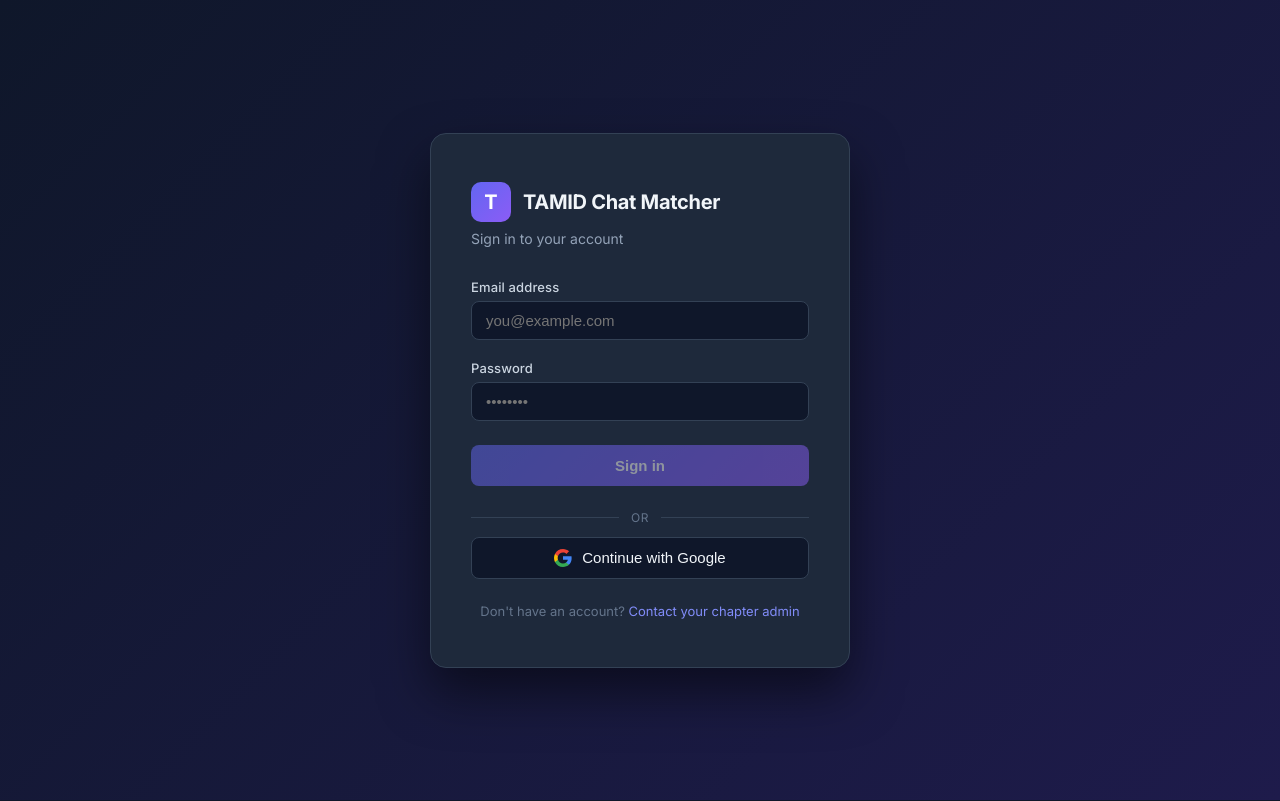
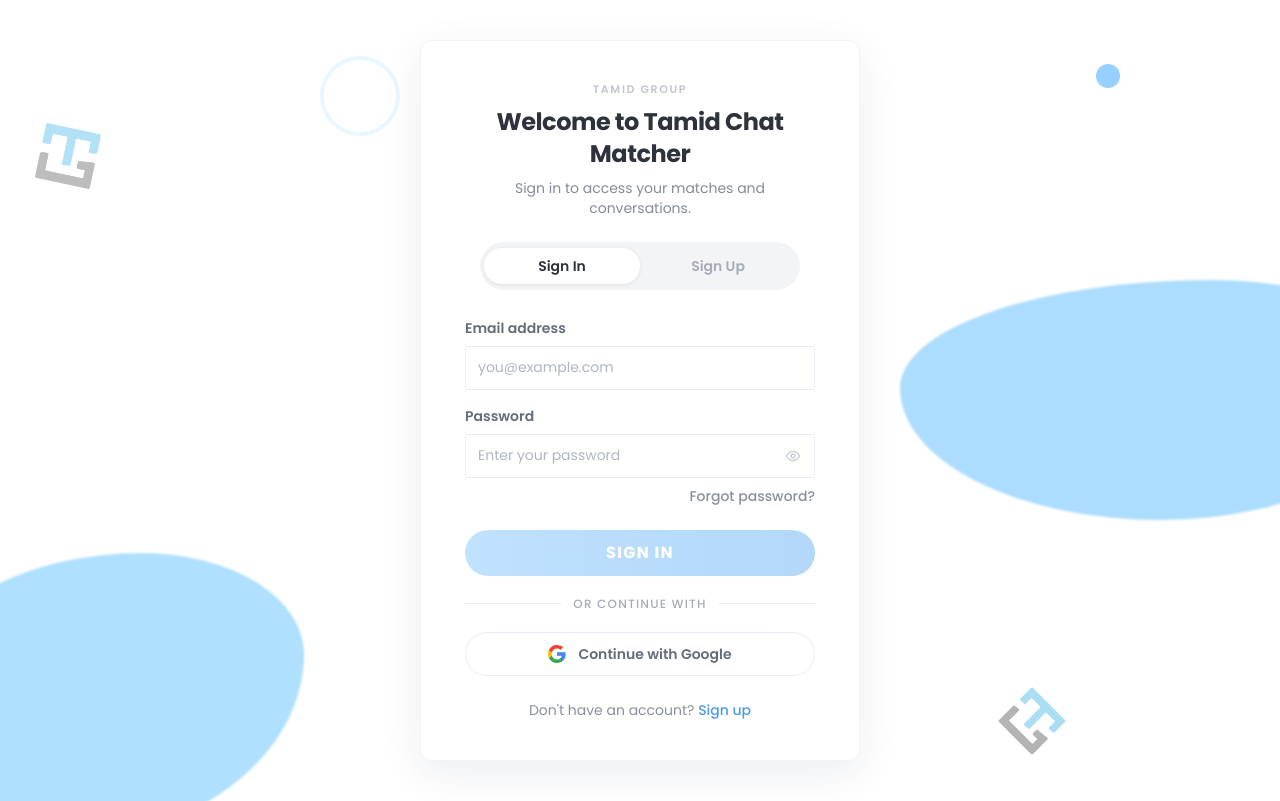
Before and after one commit to rioquinn11/tamidchatmatcher, a React (Vite) app in the folder frontend/: page /login in a window 1280 px wide. Built offline with nearby package versions, Linux system fonts and the light colour scheme; the HTML template or start-up script is replaced by a standard one.

Commit message:
implemented login frontend revamp

```diff
--- a/frontend/package.json
+++ b/frontend/package.json
@@ -16,7 +16,9 @@
     "react-router-dom": "^6.28.0"
   },
   "devDependencies": {
+    "@tailwindcss/vite": "^4.2.2",
     "@vitejs/plugin-react": "^4.3.4",
+    "tailwindcss": "^4.2.2",
     "vite": "^6.0.11"
   }
 }
--- a/frontend/src/index.css
+++ b/frontend/src/index.css
@@ -1,23 +1,21 @@
+@import url('https://fonts.googleapis.com/css2?family=Poppins:wght@400;500;600;700&display=swap');
+@import "tailwindcss";
+
+@layer base {
   *, *::before, *::after {
     box-sizing: border-box;
-  margin: 0;
-  padding: 0;
   }
 
   body {
-  font-family: 'Inter', -apple-system, BlinkMacSystemFont, 'Segoe UI', sans-serif;
-  background-color: #0f172a;
-  color: #f1f5f9;
+    margin: 0;
     min-height: 100vh;
+    font-family: 'Poppins', 'Inter', -apple-system, BlinkMacSystemFont, 'Segoe UI', sans-serif;
     -webkit-font-smoothing: antialiased;
+    background: #ffffff;
+    color: #2e323a;
   }
 
   #root {
     min-height: 100vh;
-  display: flex;
-  flex-direction: column;
   }
-
-@keyframes spin {
-  to { transform: rotate(360deg); }
 }
--- a/frontend/src/pages/Login.jsx
+++ b/frontend/src/pages/Login.jsx
@@ -3,14 +3,26 @@
 import { loginUser } from '../api/users';
 import { supabase } from '../lib/supabase';
 
+const TAB_SIGN_IN = 'signin';
+const TAB_SIGN_UP = 'signup';
+
 export default function Login() {
   const navigate = useNavigate();
-  const [form, setForm] = useState({ email: '', password: '' });
+  const [tab, setTab] = useState(TAB_SIGN_IN);
+  const [form, setForm] = useState({ name: '', email: '', password: '', confirm: '' });
   const [error, setError] = useState('');
   const [loading, setLoading] = useState(false);
+  const [showPassword, setShowPassword] = useState(false);
+
+  const isSignIn = tab === TAB_SIGN_IN;
 
   const handleChange = (e) => {
     setForm((prev) => ({ ...prev, [e.target.name]: e.target.value }));
+    setError('');
+  };
+
+  const switchTab = (next) => {
+    setTab(next);
     setError('');
   };
 
@@ -18,18 +30,15 @@
     setError('');
     const { error } = await supabase.auth.signInWithOAuth({
       provider: 'google',
-      options: {
-        redirectTo: `${window.location.origin}/auth/callback`,
-      },
+      options: { redirectTo: `${window.location.origin}/auth/callback` },
     });
     if (error) setError(error.message);
   };
 
-  const handleSubmit = async (e) => {
+  const handleSignIn = async (e) => {
     e.preventDefault();
     setLoading(true);
     setError('');
-
     try {
       const data = await loginUser(form.email, form.password);
       localStorage.setItem('token', data.access_token);
@@ -41,20 +50,119 @@
     }
   };
 
+  const handleSignUp = async (e) => {
+    e.preventDefault();
+    if (form.password !== form.confirm) {
+      setError('Passwords do not match.');
+      return;
+    }
+    setLoading(true);
+    setError('');
+    try {
+      const { error } = await supabase.auth.signUp({
+        email: form.email,
+        password: form.password,
+        options: {
+          data: { full_name: form.name },
+          emailRedirectTo: `${window.location.origin}/auth/callback`,
+        },
+      });
+      if (error) throw error;
+      setError('');
+      setTab(TAB_SIGN_IN);
+      setForm((prev) => ({ ...prev, name: '', confirm: '' }));
+      alert('Check your email to confirm your account, then sign in.');
+    } catch (err) {
+      setError(err.message || 'Could not create account. Please try again.');
+    } finally {
+      setLoading(false);
+    }
+  };
+
+  const canSubmitSignIn = form.email && form.password;
+  const canSubmitSignUp = form.name && form.email && form.password && form.confirm;
+
   return (
-    <div style={styles.page}>
-      <div style={styles.card}>
-        {/* Logo / Brand */}
-        <div style={styles.brand}>
-          <div style={styles.logoMark}>T</div>
-          <h1 style={styles.brandName}>TAMID Chat Matcher</h1>
+    <main className="relative min-h-screen overflow-hidden bg-white px-6 py-10 sm:px-10">
+      {/* --- decorative background --- */}
+      <div className="pointer-events-none absolute inset-0">
+        <div className="absolute -bottom-10 -left-20 h-72 w-96 rounded-[58%_42%_65%_35%/45%_35%_65%_55%] bg-[#8ED3FF] opacity-70 blur-[1px]" />
+        <div className="absolute right-[-140px] top-1/2 h-60 w-[520px] -translate-y-1/2 rounded-[60%_40%_50%_50%/45%_40%_60%_55%] bg-[#8ACFFF] opacity-70 blur-[1px]" />
+        <div className="absolute left-1/4 top-14 h-20 w-20 rounded-full border-4 border-[#CDEBFF] opacity-40" />
+        <img src="/assets/logo.png" alt="" className="absolute left-10 top-32 h-14 w-14 rotate-12 opacity-40" />
+        <div className="absolute right-40 top-16 h-6 w-6 rounded-full bg-[#7BC4FF] opacity-80" />
+        <img src="/assets/logo.png" alt="" className="absolute bottom-14 right-56 h-12 w-12 rotate-45 opacity-45" />
       </div>
 
-        <p style={styles.subtitle}>Sign in to your account</p>
+      {/* --- card --- */}
+      <div className="relative z-10 mx-auto flex min-h-[calc(100vh-5rem)] max-w-[1200px] items-center justify-center">
+        <section className="w-full max-w-[440px] rounded-xl border border-[#F2F4F8] bg-white px-8 pb-10 pt-10 shadow-[0_12px_40px_rgba(15,38,72,0.08)] sm:px-11">
+          {/* brand */}
+          <header className="mb-6 text-center">
+            <p className="text-[11px] font-semibold uppercase tracking-[0.15em] text-[#C0C5CE]">Tamid Group</p>
+            <h1 className="mt-2 text-2xl font-bold tracking-[-0.02em] text-[#2E323A]">
+              Welcome to Tamid Chat Matcher
+            </h1>
+            <p className="mt-2 text-sm text-[#858B96]">
+              {isSignIn
+                ? 'Sign in to access your matches and conversations.'
+                : 'Create an account to get started.'}
+            </p>
+          </header>
 
-        <form onSubmit={handleSubmit} style={styles.form} noValidate>
-          <div style={styles.field}>
-            <label htmlFor="email" style={styles.label}>
+          {/* --- tab switcher --- */}
+          <div className="mx-auto mb-7 flex h-12 max-w-[320px] items-center rounded-full bg-[#F3F4F6] p-1">
+            <button
+              type="button"
+              onClick={() => switchTab(TAB_SIGN_IN)}
+              className={`flex-1 rounded-full py-2 text-sm font-semibold transition-all ${
+                isSignIn
+                  ? 'bg-white text-[#2E323A] shadow-[0_1px_4px_rgba(0,0,0,0.08)]'
+                  : 'bg-transparent text-[#A6ACB7]'
+              }`}
+            >
+              Sign In
+            </button>
+            <button
+              type="button"
+              onClick={() => switchTab(TAB_SIGN_UP)}
+              className={`flex-1 rounded-full py-2 text-sm font-semibold transition-all ${
+                !isSignIn
+                  ? 'bg-white text-[#2E323A] shadow-[0_1px_4px_rgba(0,0,0,0.08)]'
+                  : 'bg-transparent text-[#A6ACB7]'
+              }`}
+            >
+              Sign Up
+            </button>
+          </div>
+
+          {/* --- forms --- */}
+          <form
+            onSubmit={isSignIn ? handleSignIn : handleSignUp}
+            className="space-y-4"
+            noValidate
+          >
+            {!isSignIn && (
+              <div className="space-y-2">
+                <label htmlFor="name" className="block text-sm font-semibold text-[#656D79]">
+                  Full name
+                </label>
+                <input
+                  id="name"
+                  name="name"
+                  type="text"
+                  autoComplete="name"
+                  required
+                  value={form.name}
+                  onChange={handleChange}
+                  placeholder="Jane Doe"
+                  className="h-11 w-full rounded-[2px] border border-[#E8EDF3] bg-white px-3 text-sm text-[#2E323A] outline-none transition-colors placeholder:text-[#B0B6C0] hover:border-[#DCE5EF] focus:border-[#9BCFFF] focus:ring-[3px] focus:ring-[#9BCFFF]/25"
+                />
+              </div>
+            )}
+
+            <div className="space-y-2">
+              <label htmlFor="email" className="block text-sm font-semibold text-[#656D79]">
                 Email address
               </label>
               <input
@@ -66,247 +174,129 @@
                 value={form.email}
                 onChange={handleChange}
                 placeholder="you@example.com"
-              style={styles.input}
-              onFocus={(e) => Object.assign(e.target.style, styles.inputFocus)}
-              onBlur={(e) => Object.assign(e.target.style, styles.input)}
+                className="h-11 w-full rounded-[2px] border border-[#E8EDF3] bg-white px-3 text-sm text-[#2E323A] outline-none transition-colors placeholder:text-[#B0B6C0] hover:border-[#DCE5EF] focus:border-[#9BCFFF] focus:ring-[3px] focus:ring-[#9BCFFF]/25"
               />
             </div>
 
-          <div style={styles.field}>
-            <label htmlFor="password" style={styles.label}>
+            <div className="space-y-2">
+              <label htmlFor="password" className="block text-sm font-semibold text-[#656D79]">
                 Password
               </label>
+              <div className="relative">
                 <input
                   id="password"
                   name="password"
-              type="password"
-              autoComplete="current-password"
+                  type={showPassword ? 'text' : 'password'}
+                  autoComplete={isSignIn ? 'current-password' : 'new-password'}
                   required
                   value={form.password}
                   onChange={handleChange}
-              placeholder="••••••••"
-              style={styles.input}
-              onFocus={(e) => Object.assign(e.target.style, styles.inputFocus)}
-              onBlur={(e) => Object.assign(e.target.style, styles.input)}
+                  placeholder={isSignIn ? 'Enter your password' : 'Create a password'}
+                  className="h-11 w-full rounded-[2px] border border-[#E8EDF3] bg-white px-3 pr-11 text-sm text-[#2E323A] outline-none transition-colors placeholder:text-[#B0B6C0] hover:border-[#DCE5EF] focus:border-[#9BCFFF] focus:ring-[3px] focus:ring-[#9BCFFF]/25"
+                />
+                <button
+                  type="button"
+                  onClick={() => setShowPassword((prev) => !prev)}
+                  className="absolute inset-y-0 right-0 flex w-11 items-center justify-center text-[#C4CAD4] transition-colors hover:text-[#8C95A4] focus:outline-none"
+                  aria-label={showPassword ? 'Hide password' : 'Show password'}
+                >
+                  {showPassword ? (
+                    <svg viewBox="0 0 24 24" className="h-4 w-4 fill-none stroke-current stroke-2">
+                      <path d="M3 3l18 18" />
+                      <path d="M10.58 10.58a2 2 0 0 0 2.83 2.83" />
+                      <path d="M9.88 5.09A10.94 10.94 0 0 1 12 5c6 0 9.74 7 9.74 7a18.56 18.56 0 0 1-4.24 5.19" />
+                      <path d="M6.61 6.61A18.7 18.7 0 0 0 2.26 12S6 19 12 19a11 11 0 0 0 5.14-1.33" />
+                    </svg>
+                  ) : (
+                    <svg viewBox="0 0 24 24" className="h-4 w-4 fill-none stroke-current stroke-2">
+                      <path d="M2.26 12S6 5 12 5s9.74 7 9.74 7S18 19 12 19 2.26 12 2.26 12z" />
+                      <circle cx="12" cy="12" r="3" />
+                    </svg>
+                  )}
+                </button>
+              </div>
+
+              {isSignIn && (
+                <div className="flex justify-end">
+                  <button
+                    type="button"
+                    className="text-sm font-medium text-[#8A909B] transition-colors hover:text-[#4C9BEA] focus:underline focus:outline-none"
+                  >
+                    Forgot password?
+                  </button>
+                </div>
+              )}
+            </div>
+
+            {!isSignIn && (
+              <div className="space-y-2">
+                <label htmlFor="confirm" className="block text-sm font-semibold text-[#656D79]">
+                  Confirm password
+                </label>
+                <input
+                  id="confirm"
+                  name="confirm"
+                  type="password"
+                  autoComplete="new-password"
+                  required
+                  value={form.confirm}
+                  onChange={handleChange}
+                  placeholder="Re-enter your password"
+                  className="h-11 w-full rounded-[2px] border border-[#E8EDF3] bg-white px-3 text-sm text-[#2E323A] outline-none transition-colors placeholder:text-[#B0B6C0] hover:border-[#DCE5EF] focus:border-[#9BCFFF] focus:ring-[3px] focus:ring-[#9BCFFF]/25"
                 />
               </div>
+            )}
 
             {error && (
-            <div style={styles.errorBox}>
-              <span style={styles.errorIcon}>!</span>
+              <div className="rounded-md border border-[#E38181] bg-[#FFF3F3] px-3 py-2 text-sm text-[#B65A5A]">
                 {error}
               </div>
             )}
 
             <button
               type="submit"
-            disabled={loading || !form.email || !form.password}
-            style={{
-              ...styles.button,
-              ...(loading || !form.email || !form.password
-                ? styles.buttonDisabled
-                : {}),
-            }}
+              disabled={loading || (isSignIn ? !canSubmitSignIn : !canSubmitSignUp)}
+              className="mt-2 h-[46px] w-full rounded-full bg-gradient-to-r from-[#8DCAFF] to-[#74B8F3] px-5 text-base font-bold uppercase tracking-[0.08em] text-white transition duration-150 ease-out hover:brightness-105 active:brightness-95 disabled:cursor-not-allowed disabled:opacity-55"
             >
-            {loading ? 'Signing in…' : 'Sign in'}
+              {loading
+                ? (isSignIn ? 'Signing in...' : 'Creating account...')
+                : (isSignIn ? 'Sign In' : 'Create Account')}
             </button>
           </form>
 
-        <div style={styles.divider}>
-          <span style={styles.dividerLine} />
-          <span style={styles.dividerText}>or</span>
-          <span style={styles.dividerLine} />
+          {/* divider + Google */}
+          <div className="my-5 flex items-center gap-3">
+            <span className="h-px flex-1 bg-[#E8EDF3]" />
+            <span className="text-xs font-medium uppercase tracking-[0.1em] text-[#A6ACB7]">or continue with</span>
+            <span className="h-px flex-1 bg-[#E8EDF3]" />
           </div>
 
-        <button type="button" onClick={handleGoogleSSO} style={styles.ssoButton}>
-          <svg width="18" height="18" viewBox="0 0 18 18" style={{ flexShrink: 0 }}>
-            <path fill="#4285F4" d="M17.64 9.2c0-.637-.057-1.251-.164-1.84H9v3.481h4.844c-.209 1.125-.843 2.078-1.796 2.717v2.258h2.908c1.702-1.567 2.684-3.875 2.684-6.615z"/>
-            <path fill="#34A853" d="M9 18c2.43 0 4.467-.806 5.956-2.18l-2.908-2.259c-.806.54-1.837.86-3.048.86-2.344 0-4.328-1.584-5.036-3.711H.957v2.332A8.997 8.997 0 0 0 9 18z"/>
-            <path fill="#FBBC05" d="M3.964 10.71A5.41 5.41 0 0 1 3.682 9c0-.593.102-1.17.282-1.71V4.958H.957A8.996 8.996 0 0 0 0 9c0 1.452.348 2.827.957 4.042l3.007-2.332z"/>
-            <path fill="#EA4335" d="M9 3.58c1.321 0 2.508.454 3.44 1.345l2.582-2.58C13.463.891 11.426 0 9 0A8.997 8.997 0 0 0 .957 4.958L3.964 7.29C4.672 5.163 6.656 3.58 9 3.58z"/>
+          <button
+            type="button"
+            onClick={handleGoogleSSO}
+            className="flex h-11 w-full items-center justify-center gap-3 rounded-full border border-[#E8EDF3] bg-white px-4 text-sm font-semibold text-[#656D79] transition-colors hover:border-[#9BCFFF] hover:bg-[#F8FCFF] focus:border-[#9BCFFF] focus:ring-[3px] focus:ring-[#9BCFFF]/25 focus:outline-none"
+          >
+            <svg width="18" height="18" viewBox="0 0 18 18" aria-hidden="true">
+              <path fill="#4285F4" d="M17.64 9.2c0-.637-.057-1.251-.164-1.84H9v3.481h4.844c-.209 1.125-.843 2.078-1.796 2.717v2.258h2.908c1.702-1.567 2.684-3.875 2.684-6.615z" />
+              <path fill="#34A853" d="M9 18c2.43 0 4.467-.806 5.956-2.18l-2.908-2.259c-.806.54-1.837.86-3.048.86-2.344 0-4.328-1.584-5.036-3.711H.957v2.332A8.997 8.997 0 0 0 9 18z" />
+              <path fill="#FBBC05" d="M3.964 10.71A5.41 5.41 0 0 1 3.682 9c0-.593.102-1.17.282-1.71V4.958H.957A8.996 8.996 0 0 0 0 9c0 1.452.348 2.827.957 4.042l3.007-2.332z" />
+              <path fill="#EA4335" d="M9 3.58c1.321 0 2.508.454 3.44 1.345l2.582-2.58C13.463.891 11.426 0 9 0A8.997 8.997 0 0 0 .957 4.958L3.964 7.29C4.672 5.163 6.656 3.58 9 3.58z" />
             </svg>
             Continue with Google
           </button>
 
-        <p style={styles.footer}>
-          Don&apos;t have an account?{' '}
-          <a href="mailto:admin@tamid.com" style={styles.link}>
-            Contact your chapter admin
-          </a>
+          <p className="mt-6 text-center text-sm text-[#8A909B]">
+            {isSignIn ? "Don't have an account? " : 'Already have an account? '}
+            <button
+              type="button"
+              onClick={() => switchTab(isSignIn ? TAB_SIGN_UP : TAB_SIGN_IN)}
+              className="font-medium text-[#4C9BEA] transition-opacity hover:opacity-80"
+            >
+              {isSignIn ? 'Sign up' : 'Sign in'}
+            </button>
           </p>
+        </section>
       </div>
-    </div>
+    </main>
   );
 }
-
-const styles = {
-  page: {
-    minHeight: '100vh',
-    display: 'flex',
-    alignItems: 'center',
-    justifyContent: 'center',
-    background: 'linear-gradient(135deg, #0f172a 0%, #1e1b4b 100%)',
-    padding: '24px',
-  },
-  card: {
-    background: '#1e293b',
-    borderRadius: '16px',
-    padding: '48px 40px',
-    width: '100%',
-    maxWidth: '420px',
-    boxShadow: '0 25px 50px rgba(0,0,0,0.5)',
-    border: '1px solid #334155',
-  },
-  brand: {
-    display: 'flex',
-    alignItems: 'center',
-    gap: '12px',
-    marginBottom: '8px',
-  },
-  logoMark: {
-    width: '40px',
-    height: '40px',
-    borderRadius: '10px',
-    background: 'linear-gradient(135deg, #6366f1, #8b5cf6)',
-    display: 'flex',
-    alignItems: 'center',
-    justifyContent: 'center',
-    fontWeight: '700',
-    fontSize: '20px',
-    color: '#fff',
-    flexShrink: 0,
-  },
-  brandName: {
-    fontSize: '20px',
-    fontWeight: '700',
-    color: '#f1f5f9',
-    letterSpacing: '-0.3px',
-  },
-  subtitle: {
-    color: '#94a3b8',
-    fontSize: '14px',
-    marginBottom: '32px',
-    marginTop: '4px',
-  },
-  form: {
-    display: 'flex',
-    flexDirection: 'column',
-    gap: '20px',
-  },
-  field: {
-    display: 'flex',
-    flexDirection: 'column',
-    gap: '6px',
-  },
-  label: {
-    fontSize: '13px',
-    fontWeight: '500',
-    color: '#cbd5e1',
-    letterSpacing: '0.01em',
-  },
-  input: {
-    background: '#0f172a',
-    border: '1px solid #334155',
-    borderRadius: '8px',
-    padding: '10px 14px',
-    fontSize: '15px',
-    color: '#f1f5f9',
-    outline: 'none',
-    transition: 'border-color 0.15s',
-    width: '100%',
-  },
-  inputFocus: {
-    background: '#0f172a',
-    border: '1px solid #6366f1',
-    borderRadius: '8px',
-    padding: '10px 14px',
-    fontSize: '15px',
-    color: '#f1f5f9',
-    outline: 'none',
-    width: '100%',
-    boxShadow: '0 0 0 3px rgba(99,102,241,0.15)',
-  },
-  errorBox: {
-    display: 'flex',
-    alignItems: 'center',
-    gap: '8px',
-    background: 'rgba(239,68,68,0.1)',
-    border: '1px solid rgba(239,68,68,0.3)',
-    borderRadius: '8px',
-    padding: '10px 14px',
-    fontSize: '13px',
-    color: '#fca5a5',
-  },
-  errorIcon: {
-    width: '18px',
-    height: '18px',
-    borderRadius: '50%',
-    background: 'rgba(239,68,68,0.25)',
-    display: 'inline-flex',
-    alignItems: 'center',
-    justifyContent: 'center',
-    fontWeight: '700',
-    fontSize: '11px',
-    flexShrink: 0,
-  },
-  button: {
-    background: 'linear-gradient(135deg, #6366f1, #8b5cf6)',
-    color: '#fff',
-    border: 'none',
-    borderRadius: '8px',
-    padding: '12px',
-    fontSize: '15px',
-    fontWeight: '600',
-    cursor: 'pointer',
-    marginTop: '4px',
-    transition: 'opacity 0.15s',
-  },
-  buttonDisabled: {
-    opacity: 0.5,
-    cursor: 'not-allowed',
-  },
-  divider: {
-    display: 'flex',
-    alignItems: 'center',
-    gap: '12px',
-    marginTop: '24px',
-  },
-  dividerLine: {
-    flex: 1,
-    height: '1px',
-    background: '#334155',
-  },
-  dividerText: {
-    fontSize: '12px',
-    color: '#64748b',
-    textTransform: 'uppercase',
-    letterSpacing: '0.05em',
-  },
-  ssoButton: {
-    display: 'flex',
-    alignItems: 'center',
-    justifyContent: 'center',
-    gap: '10px',
-    width: '100%',
-    background: '#0f172a',
-    color: '#f1f5f9',
-    border: '1px solid #334155',
-    borderRadius: '8px',
-    padding: '11px',
-    fontSize: '15px',
-    fontWeight: '500',
-    cursor: 'pointer',
-    marginTop: '12px',
-    transition: 'border-color 0.15s, background 0.15s',
-  },
-  footer: {
-    marginTop: '24px',
-    textAlign: 'center',
-    fontSize: '13px',
-    color: '#64748b',
-  },
-  link: {
-    color: '#818cf8',
-    textDecoration: 'none',
-  },
-};
--- a/frontend/vite.config.js
+++ b/frontend/vite.config.js
@@ -1,8 +1,9 @@
 import { defineConfig } from 'vite';
 import react from '@vitejs/plugin-react';
+import tailwindcss from '@tailwindcss/vite';
 
 export default defineConfig({
-  plugins: [react()],
+  plugins: [react(), tailwindcss()],
   server: {
     port: 3000,
     proxy: {
```
Also changed, not shown: frontend/public/assets/logo.png (added), 4 other files (tests, documents, lock files or other folders). Lines whose indentation alone changed are shown as unchanged.
